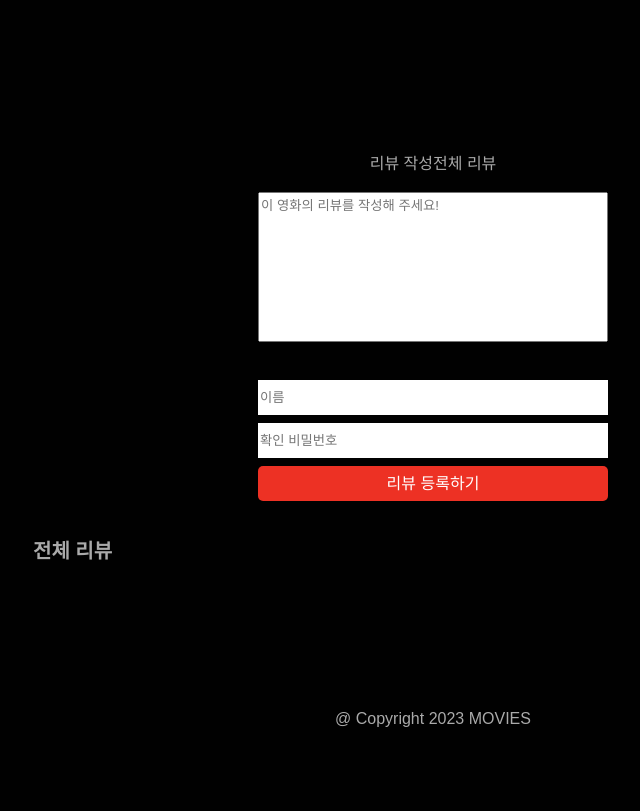
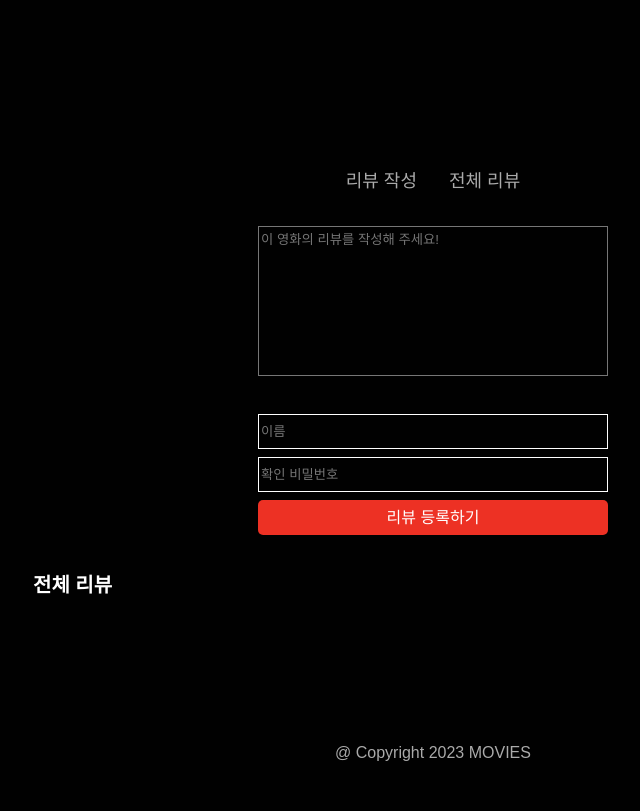
Before and after one commit to MaJinWoo/06-Team-Project, a plain HTML site: page movieDetail.html in a window 1280 px wide. Shown: the part 660-1471 px from the top of the page, without its empty margins (207-847 px from the left). Before the commit the page ends 1437 px from the top, so only its background shows below. Drawn offline with Linux system fonts and the light colour scheme; a web font is replaced by a local one.

Commit message:
총 리뷰 개수 업데이트 && 스타일 수정

```diff
--- a/detailstyle.css
+++ b/detailstyle.css
@@ -1,58 +1,82 @@
 @import url(mymoviesite.css);
 
 /* 공통 */
-textarea{
+textarea {
     resize: none;
-    margin-bottom:30px;
+    margin-bottom: 30px;
 }
 
-.review__container{
-   display: flex;
-   justify-content: center;
-   margin-bottom: calc(var(--space-margin)*5);
+.review__container {
+    display: flex;
+    justify-content: center;
+    margin-bottom: calc(var(--space-margin)*5);
+}
+
+.write__review,
+.entire__review {
+    padding: calc(var(--space-padding) *4);
+    font-size: 18px;
+}
+
+.write__review:hover,
+.entire__review:hover {
+    font-weight: bold;
+    filter: brightness(120%);
+    border-bottom: 2px solid var(--color-white);
 }
 
 
 /* 리뷰박스 => 닉네임, 비밀번호, 감상평*/
-.review__form{
-    display:flex;
+.review__form {
+    display: flex;
     flex-direction: column;
     align-items: center;
-    gap:calc(var(--space-padding) * 2);
+    gap: calc(var(--space-padding) * 2);
 }
 
-.review__nickname,.review__password{
+.review__nickname,
+.review__password {
     height: 35px;
     width: 350px;
+    background-color: var(--color-black);
+    color: var(--color-white);
+    border: 0.3px solid var(--color-white);
 }
-.review__text{
+
+.review__text {
     height: 150px;
     width: 350px;
+    background-color: var(--color-black);
+    color: var(--color-white);
+    outline: none;
 
 }
 
-.register__btn{
-    width:350px;
-    height:35px;
+.register__btn {
+    width: 350px;
+    height: 35px;
     text-align: center;
     background-color: var(--color-accent);
-    color:var(--color-white);
-}
-/* 리뷰 리스트 및 리뷰카드 */
-.review__list{
-    margin:0 auto;
-    max-width: 800px;
-    display:flex;
-    flex-direction: column;
-    gap:calc(var(--space-padding) * 2);
-    margin-top:calc(var(--space-margin) * 10);
+    color: var(--color-white);
 }
 
-.review__title{
-    font-size:var(--font-md)
+/* 리뷰 리스트 및 리뷰카드 */
+.review__list {
+    margin: 0 auto;
+    max-width: 800px;
+    display: flex;
+    flex-direction: column;
+    gap: calc(var(--space-padding) * 2);
+    margin-top: calc(var(--space-margin) * 10);
 }
 
-.card-wrapper{
-    display:flex;
+.review__title {
+    color: var(--color-white);
+    font-size: var(--font-md);
+    font-weight: bold;
+}
+
+.card-wrapper {
+    display: flex;
     justify-content: space-between;
 }
--- a/movieDetail.html
+++ b/movieDetail.html
@@ -61,7 +61,11 @@
                 </form>
 
                 <div class="review__list">
-                    <h1 class="review__title">전체 리뷰</h1>
+                    <h1 class="review__title">
+                        전체 리뷰
+                        <span class="total-review-count"></span>
+                    </h1>
+
 
                     <!-- <div class="review__card">
                     <div class="card-wrapper">
--- a/review.js
+++ b/review.js
@@ -6,11 +6,13 @@ const id = localStorage.getItem('clickedID');
 const goHomeBtn = document.querySelector('.header__home');
 const reviewForm = document.querySelector('.review__form');
 const reviewList = document.querySelector('.review__list');
+const totalReviewCount = document.querySelector('.total-review-count');
 const reviewNickname = document.querySelector('.review__nickname');
 const reviewPassword = document.querySelector('.review__password');
 const reviewText = document.querySelector('.review__text');
 
 let reviews = [];
+let reviewCount = 0; //리뷰 갯수
 
 function showReviews() {
     //기존에 작성된 리뷰가 있는지 확인함
@@ -19,6 +21,9 @@ function showReviews() {
     if (checked === null) return;
     //작성된 리뷰가 있으면 기존에 저장된 리뷰들을 reviews 배열에 재할당한다.
     reviews = checked;
+    //작성된 리뷰 갯수 불러올 때 리뷰 갯수 업데이트
+    reviewCount = reviews.length;
+    updateReviewCount(reviewCount);
     reviews.forEach(review => {
         const getReview = createReview(review.nickname, review.text, review.date);
         reviewList.appendChild(getReview);
@@ -51,6 +56,10 @@ function saveReviews() {
     localStorage.setItem('reviews', JSON.stringify(reviews));
 }
 
+function updateReviewCount(num) {
+    totalReviewCount.innerText = num;
+}
+
 function addReview() {
     const nickname = reviewNickname.value;
     const password = reviewPassword.value;
@@ -65,6 +74,8 @@ function addReview() {
         text: text,
         date: date
     });
+    reviewCount += 1;
+    updateReviewCount(reviewCount);
     saveReviews();
     reviewNickname.value = '';
     reviewPassword.value = '';
```
Also changed, not shown: mymoviesite.css (+23 -2 lines).
